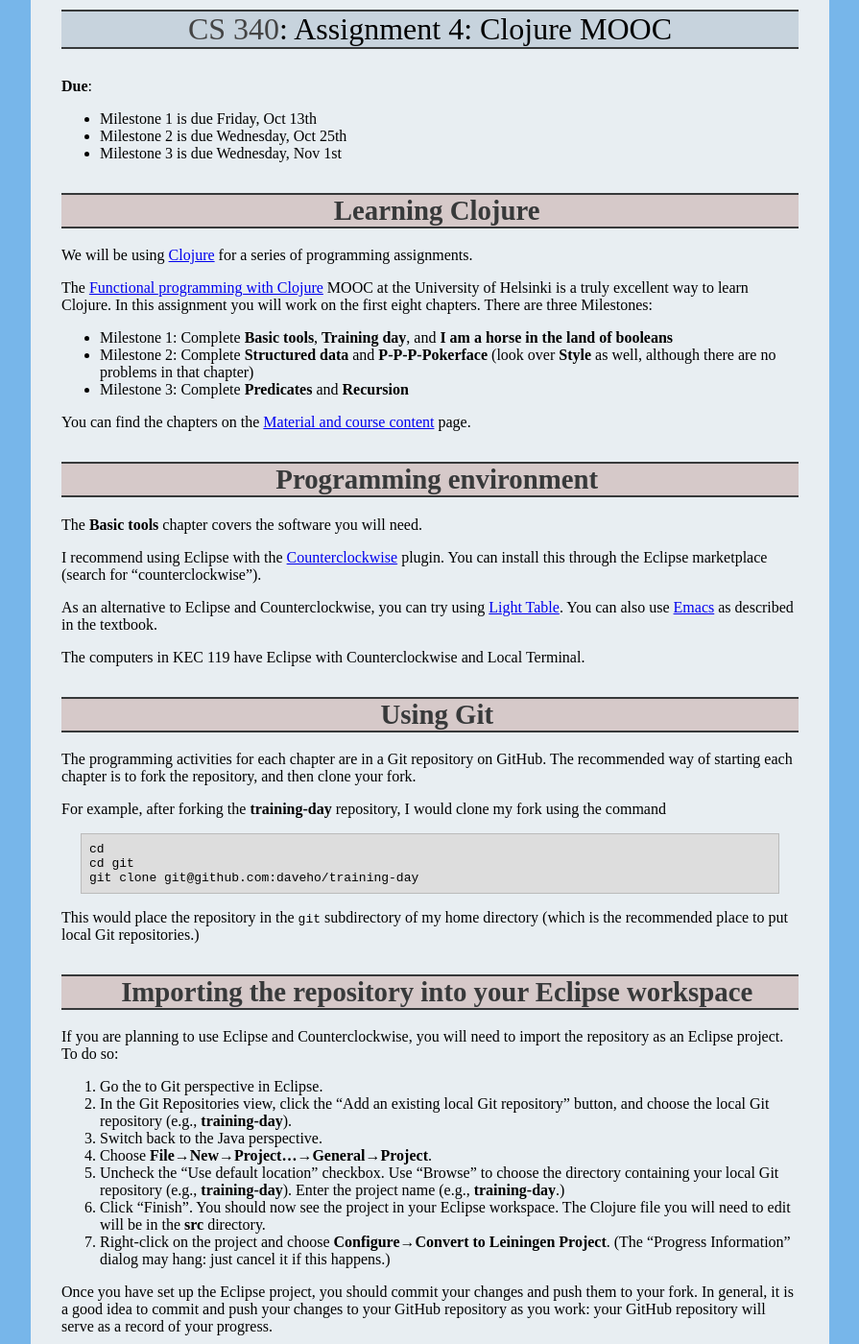
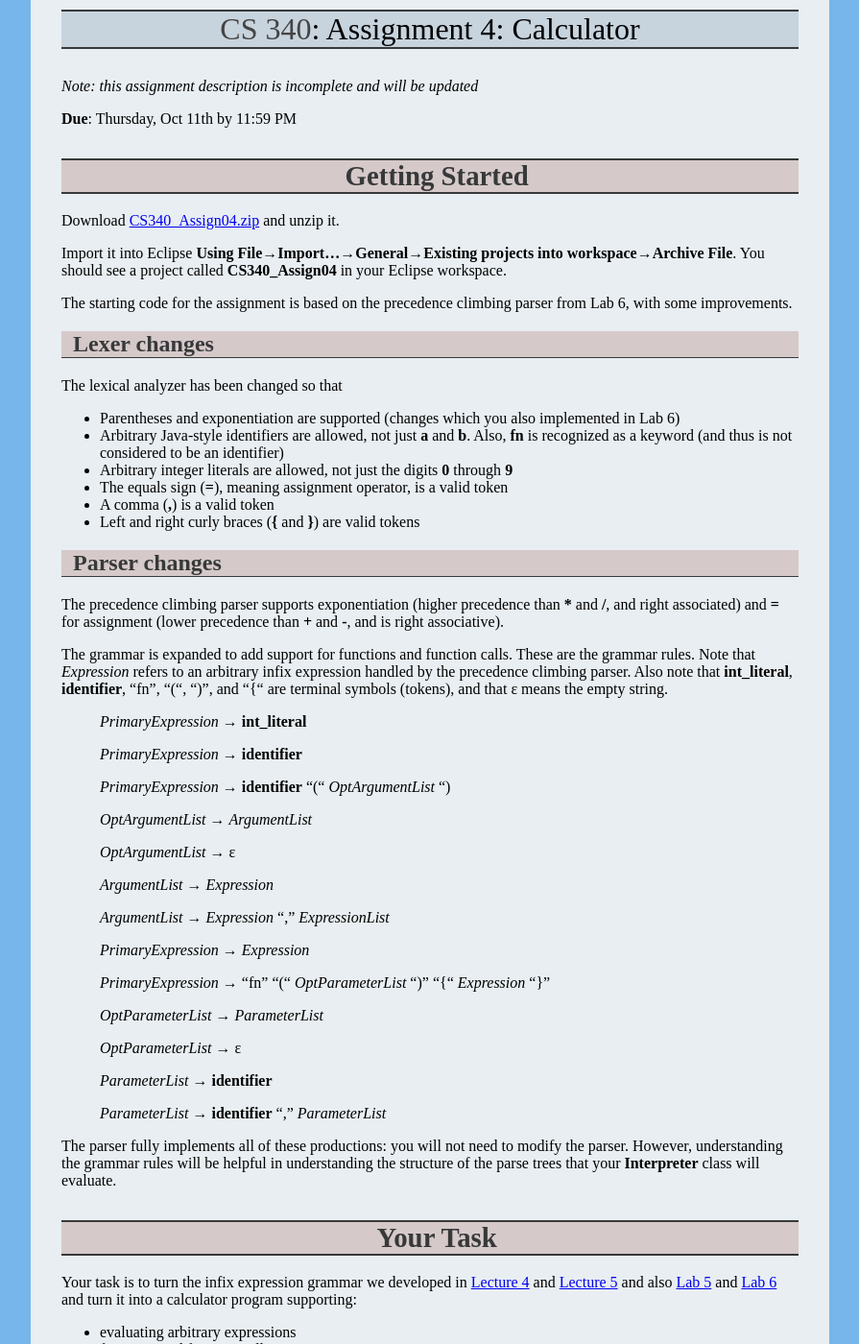
Before and after one commit to ycpcs/cs340-fall2018, a Jekyll site: the page built from assign/assign04.md, in a window 1280 px wide and 1400 px high. Shown: the whole window at 96% size, without its empty margins (192-1087 px from the left). Built offline with Jekyll 4.4.1, drawn with Linux system fonts in a browser that asks for light colours; some of the changed text lies outside the part shown.

Commit message:
working on assignment 4

```diff
--- a/assign/assign04.md
+++ b/assign/assign04.md
@@ -1,78 +1,76 @@
 ---
 layout: default
-title: "Assignment 4: Clojure MOOC"
+title: "Assignment 4: Calculator"
 ---
 
-**Due**:
+*Note: this assignment description is incomplete and will be updated*
 
-* Milestone 1 is due Friday, Oct 13th
-* Milestone 2 is due Wednesday, Oct 25th
-* Milestone 3 is due Wednesday, Nov 1st
+**Due**: Thursday, Oct 11th by 11:59 PM
 
-# Learning Clojure
+Getting Started
+===============
 
-We will be using [Clojure](http://clojure.org/) for a series of programming assignments.
+Download [CS340\_Assign04.zip](CS340_Assign04.zip) and unzip it.
 
-The [Functional programming with Clojure](http://mooc.fi/courses/2014/clojure/index.html) MOOC at the University of Helsinki is a truly excellent way to learn Clojure.  In this assignment you will work on the first eight chapters.  There are three Milestones:
+Import it into Eclipse **Using File&rarr;Import...&rarr;General&rarr;Existing projects into workspace&rarr;Archive File**.  You should see a project called **CS340\_Assign04** in your Eclipse workspace.
 
-* Milestone 1: Complete **Basic tools**, **Training day**, and **I am a horse in the land of booleans**
-* Milestone 2: Complete **Structured data** and **P-P-P-Pokerface** (look over **Style** as well, although there are no problems in that chapter)
-* Milestone 3: Complete **Predicates** and **Recursion**
+The starting code for the assignment is based on the precedence climbing parser from Lab 6, with some improvements.
 
-You can find the chapters on the [Material and course content](http://iloveponies.github.io/120-hour-epic-sax-marathon/index.html) page.
+## Lexer changes
 
-# Programming environment
+The lexical analyzer has been changed so that
 
-The **Basic tools** chapter covers the software you will need.
+* Parentheses and exponentiation are supported (changes which you also implemented in Lab 6)
+* Arbitrary Java-style identifiers are allowed, not just **a** and **b**.  Also, **fn** is recognized as a keyword (and thus is not considered to be an identifier)
+* Arbitrary integer literals are allowed, not just the digits **0** through **9**
+* The equals sign (**=**), meaning assignment operator, is a valid token
+* A comma (**,**) is a valid token
+* Left and right curly braces (**{** and **}**) are valid tokens
 
-I recommend using Eclipse with the [Counterclockwise](https://github.com/ccw-ide/ccw/wiki/GoogleCodeHome) plugin.  You can install this through the Eclipse marketplace (search for "counterclockwise").
+## Parser changes
 
-As an alternative to Eclipse and Counterclockwise, you can try using [Light Table](http://www.lighttable.com/).  You can also use [Emacs](https://www.gnu.org/software/emacs/) as described in the textbook.
+The precedence climbing parser supports exponentiation (higher precedence than <b>*</b> and **/**, and right associated) and **=** for assignment (lower precedence than **+** and **-**, and is right associative).
 
-The computers in KEC 119 have Eclipse with Counterclockwise and Local Terminal.
+The grammar is expanded to add support for functions and function calls.  These are the grammar rules.  Note that *Expression* refers to an arbitrary infix expression handled by the precedence climbing parser.  Also note that <b>int_literal</b>, **identifier**, "fn", "(", ")", and "{" are terminal symbols (tokens), and that ε means the empty string.
 
-# Using Git
+> *PrimaryExpression* &rarr; <b>int_literal</b>
+>
+> *PrimaryExpression* &rarr; **identifier**
+>
+> *PrimaryExpression* &rarr; **identifier** "(" *OptArgumentList* ")
+>
+> *OptArgumentList* &rarr; *ArgumentList*
+>
+> *OptArgumentList* &rarr; ε
+>
+> *ArgumentList* &rarr; *Expression*
+>
+> *ArgumentList* &rarr; *Expression* "," *ExpressionList*
+>
+> *PrimaryExpression* &rarr; *Expression*
+>
+> *PrimaryExpression* &rarr; "fn" "(" *OptParameterList* ")" "{" *Expression* "}"
+>
+> *OptParameterList* &rarr; *ParameterList*
+>
+> *OptParameterList* &rarr; ε
+>
+> *ParameterList* &rarr; **identifier**
+>
+> *ParameterList* &rarr; **identifier** "," *ParameterList*
 
-The programming activities for each chapter are in a Git repository on GitHub.  The recommended way of starting each chapter is to fork the repository, and then clone your fork.
+The parser fully implements all of these productions: you will not need to modify the parser.  However, understanding the grammar rules will be helpful in understanding the structure of the parse trees that your **Interpreter** class will evaluate.
 
-For example, after forking the **training-day** repository, I would clone my fork using the command
+Your Task
+=========
 
-    cd
-    cd git
-    git clone git@github.com:daveho/training-day
+Your task is to turn the infix expression grammar we developed in [Lecture 4](../lectures/lecture04.html) and [Lecture 5](../lectures/lecture05.html) and also [Lab 5](../labs/lab05.html) and [Lab 6](../labs/lab06.html) and turn it into a calculator program supporting:
 
-This would place the repository in the `git` subdirectory of my home directory (which is the recommended place to put local Git repositories.)
+* evaluating arbitrary expressions
+* functions and function calls
 
-# Importing the repository into your Eclipse workspace
+While not *quite* a full programming language, it will be pretty close, and could be turned into one with a bit of extra work.
 
-If you are planning to use Eclipse and Counterclockwise, you will need to import the repository as an Eclipse project.  To do so:
-
-1. Go the to Git perspective in Eclipse.
-2. In the Git Repositories view, click the "Add an existing local Git repository" button, and choose the local Git repository (e.g., **training-day**).
-3. Switch back to the Java perspective.
-4. Choose **File&rarr;New&rarr;Project...&rarr;General&rarr;Project**.
-5. Uncheck the "Use default location" checkbox.  Use "Browse" to choose the directory containing your local Git repository (e.g., **training-day**).  Enter the project name (e.g., **training-day**.)
-6. Click "Finish".  You should now see the project in your Eclipse workspace.  The Clojure file you will need to edit will be in the **src** directory.
-7. Right-click on the project and choose **Configure&rarr;Convert to Leiningen Project**.  (The "Progress Information" dialog may hang: just cancel it if this happens.)
-
-Once you have set up the Eclipse project, you should commit your changes and push them to your fork.  In general, it is a good idea to commit and push your changes to your GitHub repository as you work: your GitHub repository will serve as a record of your progress.
-
-# Testing your work
-
-To run the unit tests for a programming activity:
-
-1. In a terminal, run the command <code>cd $HOME && cd <i>path-to-repo</i></code>, where <i>path-to-repo</i> is the path to the local git repository containing your work.  (E.g., `git/training-day`.)
-2. Next, run the command <code>lein midje</code>.  The output will indicate how many tests passed and which tests (if any) failed.
-
-If you get an error from Leiningen about `midje` not being a valid task, try deleting the `.lein` directory (in your home directory) and running the command again.
-
-To test your functions interactively (highly recommended!):
-
-1. Start a terminal and cd into the repository directory (as described above).
-2. Run the command `lein repl` to start a read-eval-print loop.
-3. Enter <code>(use '<i>namespace</i>)</code>, where *namespace* is the namespace defined for the chapter, e.g., `i-am-a-horse-in-the-land-of-booleans`
-4. Now you can call functions defined in your source code.  If you modify your code, you can run <code>(use '<i>namespace</i> :reload)</code> to reload your code in the REPL session.
-
-# Sign-off
-
-Please see me for each milestone so I can sign off on your progress.
+<!-- vim:set wrap: ­-->
+<!-- vim:set linebreak: -->
+<!-- vim:set nolist: -->
```
Also changed, not shown: assign/assign04old.md (added, +78 -0 lines), assign/index.md (+1 -0 lines).
